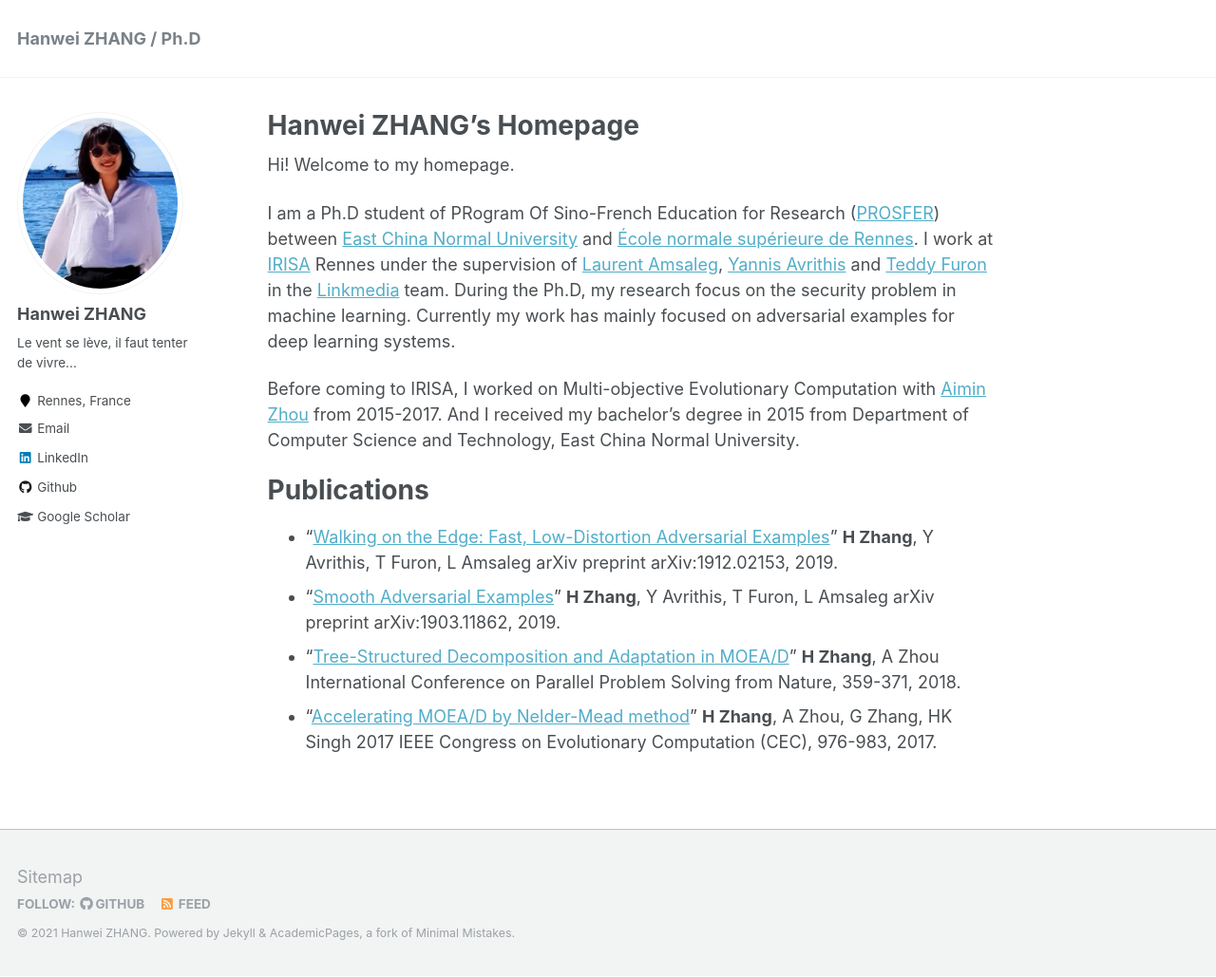
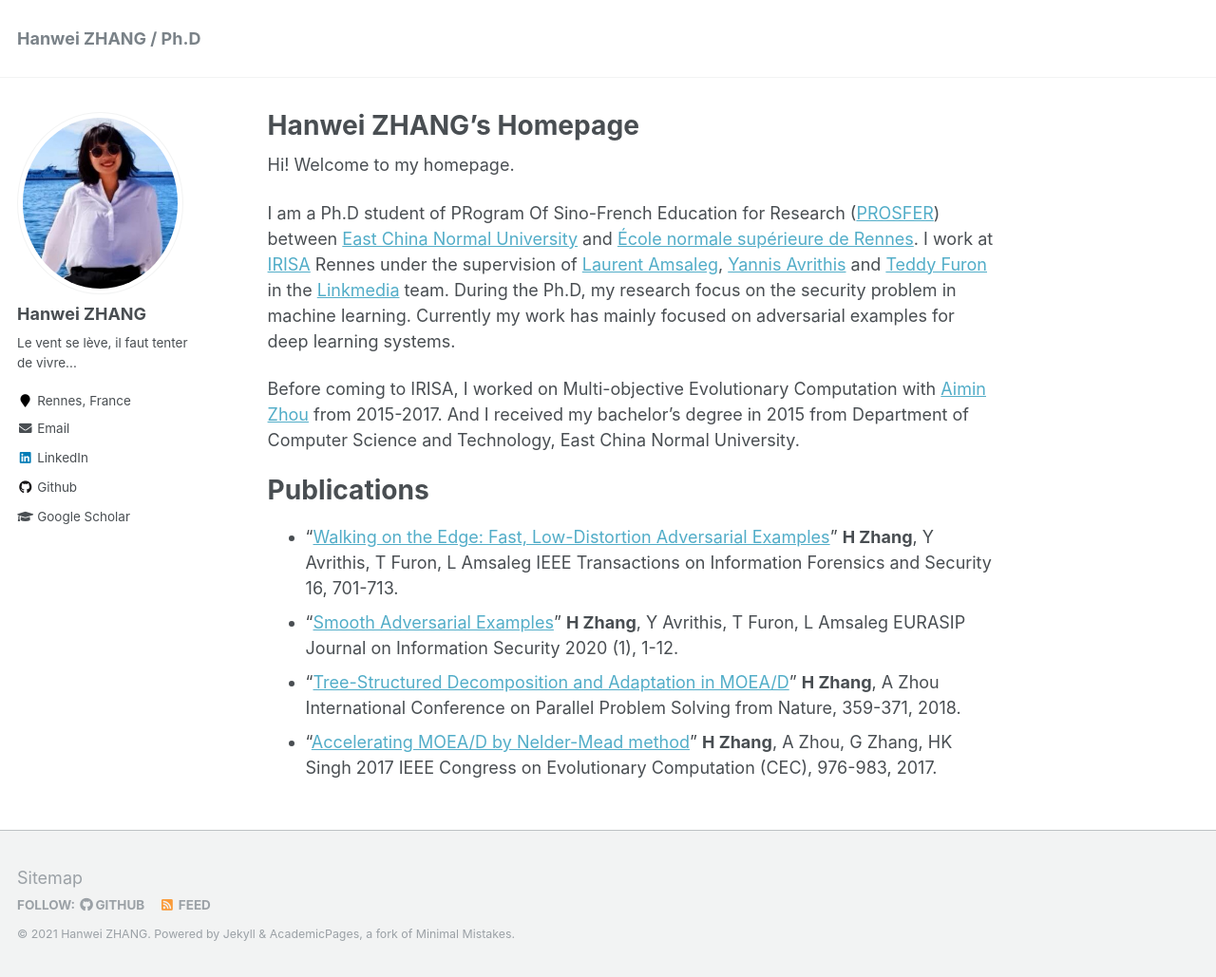
Before and after one commit to hanwei0912/hanwei0912.github.io, a Jekyll site: the page built from _pages/about.md, in a window 1280 px wide and 1029 px high. Shown: the whole window at 95% size. Built offline with Jekyll 4.4.1, drawn with Linux system fonts in a browser that asks for light colours.

Commit message:
Update about.md

```diff
--- a/_pages/about.md
+++ b/_pages/about.md
@@ -19,10 +19,10 @@ Publications
 ===============
 * "[Walking on the Edge: Fast, Low-Distortion Adversarial Examples](https://arxiv.org/abs/1912.02153)"
 __H Zhang__, Y Avrithis, T Furon, L Amsaleg
-arXiv preprint arXiv:1912.02153, 2019.
+IEEE Transactions on Information Forensics and Security 16, 701-713.
 * "[Smooth Adversarial Examples](https://arxiv.org/abs/1903.11862)"
 __H Zhang__, Y Avrithis, T Furon, L Amsaleg
-arXiv preprint arXiv:1903.11862, 2019.
+EURASIP Journal on Information Security 2020 (1), 1-12.
 * "[Tree-Structured Decomposition and Adaptation in MOEA/D](https://link.springer.com/chapter/10.1007/978-3-319-99253-2_29)"
 __H Zhang__, A Zhou
 International Conference on Parallel Problem Solving from Nature, 359-371, 2018.
```
